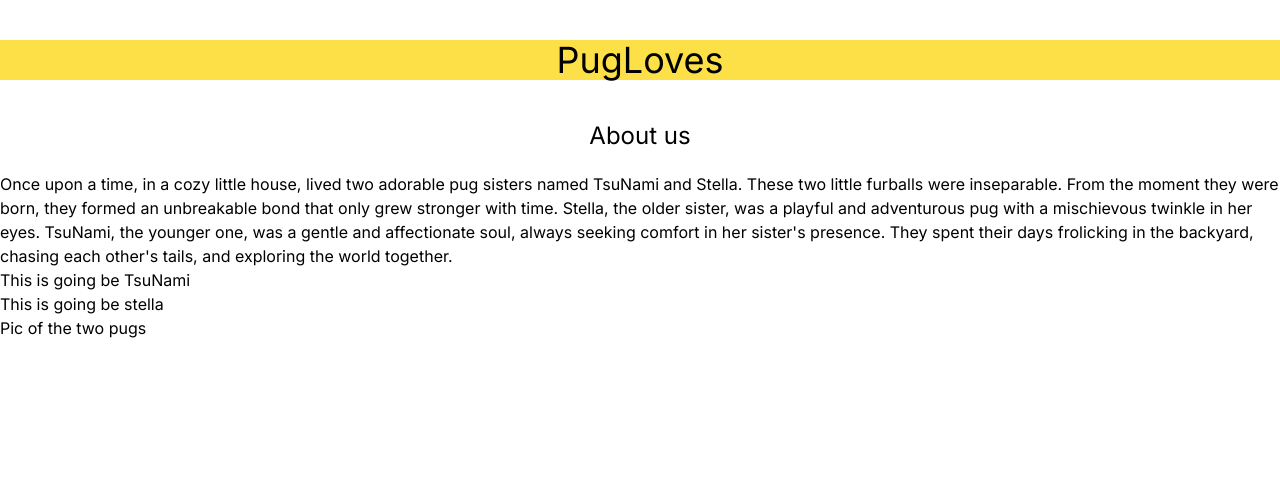
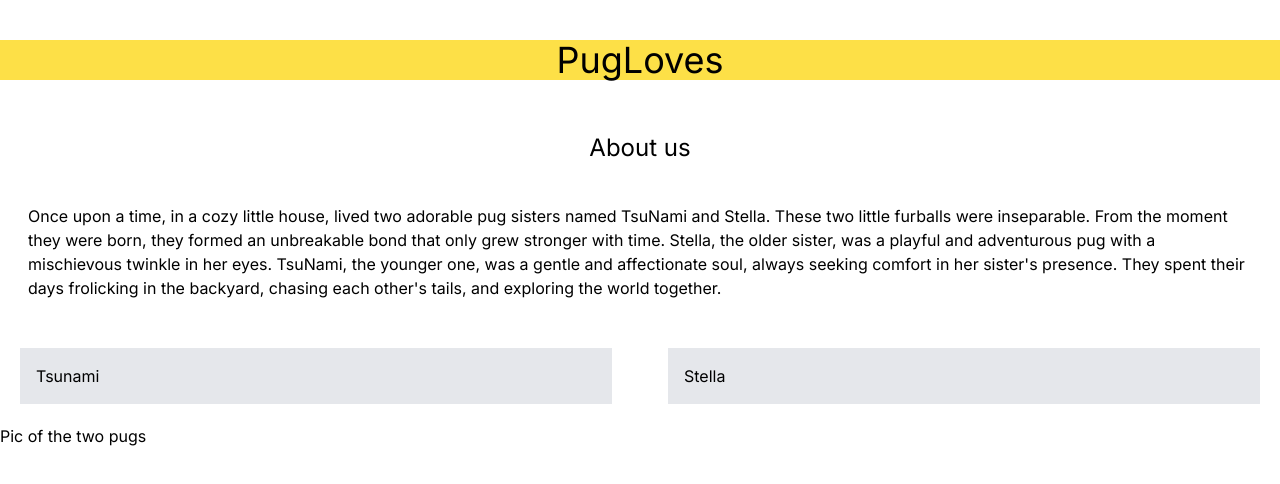
Before and after one commit to Bovdaboat/pugwholovehugs, a Next.js app: page / in a window 1280 px wide. Shown: the top 484 px of the page. Built offline with nearby package versions, Linux system fonts and the light colour scheme.

Commit message:
added the two slots just need to add the pics and use the svg

```diff
--- a/src/app/shared/Hero.tsx
+++ b/src/app/shared/Hero.tsx
@@ -3,7 +3,8 @@ import React from "react";
 const Hero = () => {
     return(
         <div>
-            <h1 className="text-2xl flex justify-center my-5 mx-5">About us</h1>
+            <h1 className="text-2xl flex justify-center m-3 p-3">About us</h1>
+            <div className="m-3 p-4">
             <p>Once upon a time, in a cozy little house, lived two adorable pug sisters named TsuNami and Stella.
                 These two little furballs were inseparable. From the moment they were born, they formed an unbreakable
                 bond that only grew stronger with time. Stella, the older sister, was a playful and adventurous pug with
@@ -11,6 +12,7 @@ const Hero = () => {
                 seeking comfort in her sister's presence. They spent their days frolicking in the backyard, chasing
                 each other's tails, and exploring the world together.
             </p>
+            </div>
         </div>
     )
 }
--- a/src/app/shared/pugs.tsx
+++ b/src/app/shared/pugs.tsx
@@ -4,11 +4,12 @@ import React from "react";
 const Pugs = () => {
     return(
         <>
-            <div className="grid-cols-2">
-        <div>This is going be TsuNami</div>
-        <div>This is going be stella</div>
+            <div className="grid grid-cols-2 gap-4">
+                <div className="bg-gray-200 p-4 m-5">Tsunami</div>
+                <div className="bg-gray-200 p-4 m-5">Stella</div>
             </div>
-            </>
+
+        </>
     )
 }
 
```
